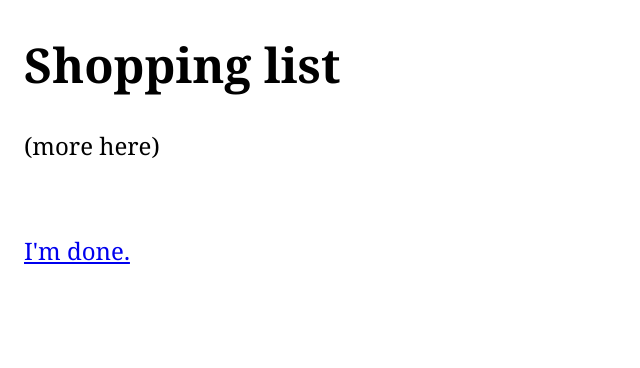
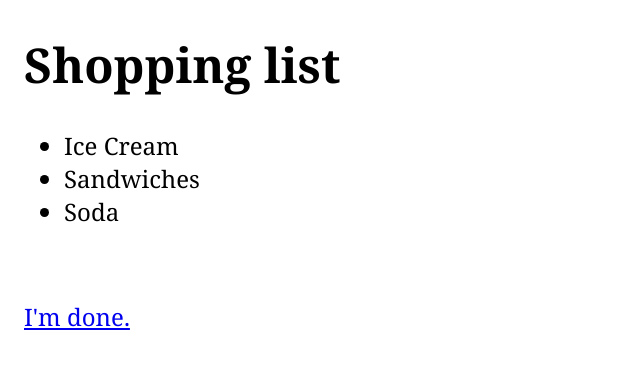
Before and after one commit to nedbat/typing_app, a React (Create React App) app: page /shopping in a window 1280 px wide. Shown: the top 368 px of the page, without its empty margins (0-640 px from the left). Built offline with nearby package versions, Linux system fonts and the light colour scheme.

Commit message:
Wiring up the shopping list

```diff
--- a/src/cal/components.js
+++ b/src/cal/components.js
@@ -1,7 +1,7 @@
 import React from 'react'
 import { Done } from '../typing/components'
 
-export class Calendar extends React.Component {
+class Calendar extends React.Component {
   render() {
     var cal = [];
     let days = ["Sun", "Mon", "Tues", "Weds", "Thur", "Fri", "Sat"].map(day => <th>{day}</th>);
@@ -25,3 +25,5 @@ export class Calendar extends React.Component {
     )
   }
 }
+
+export default Calendar
--- a/src/shop/components.js
+++ b/src/shop/components.js
@@ -1,10 +1,60 @@
 import React from 'react'
+import PropTypes from 'prop-types'
+import { connect } from 'react-redux'
+
 import { Done } from '../typing/components'
 
-export const ShoppingList = () => (
+//-- Item
+
+const Item = ({ onClick, text }) => (
+  <li onClick={onClick}>{text}</li>
+)
+
+Item.propTypes = {
+  onClick: PropTypes.func.isRequired,
+  text: PropTypes.string.isRequired
+}
+
+
+//-- ShoppingList
+
+const ShoppingList = ({ items, onItemClick}) => (
   <div>
     <h1>Shopping list</h1>
-    <p>(more here)</p>
+    <ul>
+    {items.map(item =>
+      <Item
+        key={item.id}
+        {...item}
+        onClick={() => onItemClick(item.id)}
+      />
+    )}
+    </ul>
     <Done/>
   </div>
 )
+
+ShoppingList.propTypes = {
+  items: PropTypes.arrayOf(PropTypes.shape({
+    id: PropTypes.number.isRequired,
+    text: PropTypes.string.isRequired
+  }).isRequired).isRequired,
+  onItemClick: PropTypes.func.isRequired
+}
+
+//-- ShoppingListContainer
+
+const mapStateToProps = (state) => ({
+  items: state.shoppinglist
+})
+
+const mapDispatchToProps = {
+  onItemClick: () => {}
+}
+
+const ShoppingListContainer = connect(
+  mapStateToProps,
+  mapDispatchToProps,
+)(ShoppingList)
+
+export default ShoppingListContainer
--- a/src/shop/reducers.js
+++ b/src/shop/reducers.js
@@ -1,5 +1,22 @@
-const shoppinglist = (state = [], action) => {
-  return state
+var initial_state = [
+  {text: "Ice Cream"},
+  {text: "Sandwiches"},
+  {text: "Soda"},
+]
+
+const shoppinglist = (state = initial_state, action) => {
+  switch (action.type) {
+    case 'ADD_ITEM':
+      return [
+        ...state,
+        {
+          id: action.id,
+          text: action.text,
+        }
+      ]
+    default:
+      return state
+  }
 }
 
 export default shoppinglist
--- a/src/typing/app.js
+++ b/src/typing/app.js
@@ -4,8 +4,9 @@ import {
   Link,
   Route
 } from 'react-router-dom'
-import { Calendar } from '../cal/components'
-import { ShoppingList } from '../shop/components'
+
+import Calendar from '../cal/components'
+import ShoppingList from '../shop/components'
 
 const Home = () => (
   <div>
```
Also changed, not shown: src/shop/actions.js (added, +7 -0 lines).
